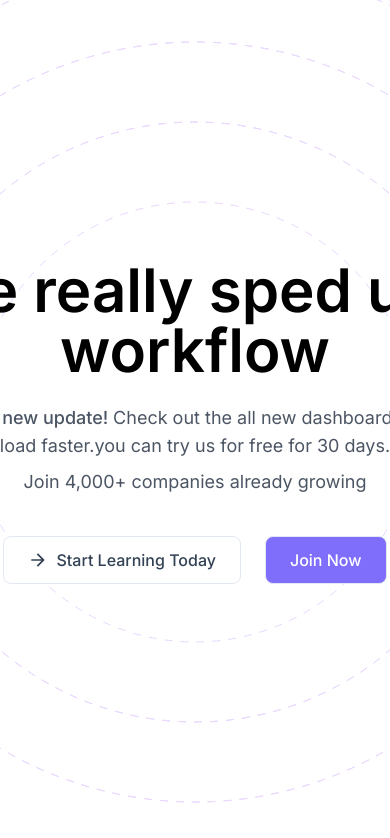
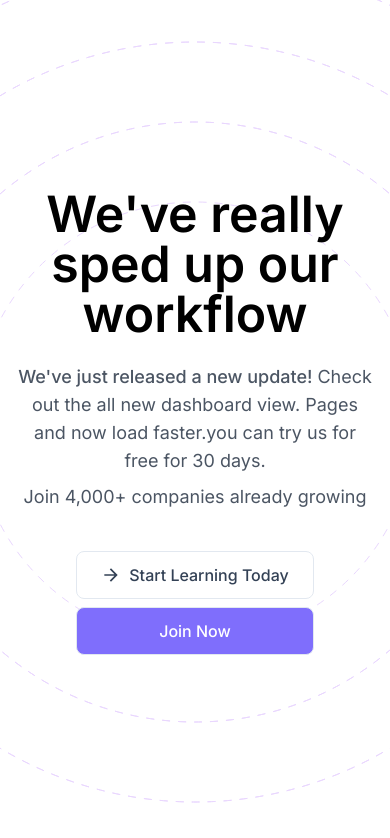
Before and after one commit to Shivam-Sharma-1/KampKode-Assignment, a Next.js app: page / in a window 390 px wide. Shown: the top 838 px of the page. Built offline with nearby package versions, Linux system fonts and the light colour scheme.

Commit message:
refactor: Update HeroSection component styles for responsive layout

```diff
--- a/src/components/HeroSection.tsx
+++ b/src/components/HeroSection.tsx
@@ -1,3 +1,5 @@
+"use client";
+
 import React from "react";
 import OrbitingCircles from "./magicui/orbiting-circles";
 import { IoMdArrowForward } from "react-icons/io";
@@ -6,12 +8,12 @@ import Image from "next/image";
 function HeroSection() {
   return (
     <section>
-      <div className="relative flex h-full min-h-dvh w-full flex-col items-center justify-center overflow-hidden bg-background">
-        <div className="pointer-events-none text-center leading-none text-black z-[10] dark:from-white dark:to-black flex flex-col items-center gap-6">
-          <h1 className="text-[60px] font-semibold ">
+      <div className="relative flex h-full py-20 md:p-0 min-h-dvh w-full flex-col items-center justify-center overflow-hidden bg-background">
+        <div className="pointer-events-none text-center leading-none text-black z-[10] dark:from-white dark:to-black flex flex-col items-center gap-6 w-full px-4">
+          <h1 className="sm:text-[60px] text-[50px] font-semibold w-full">
             We&apos;ve really sped up our workflow
           </h1>
-          <div className="text-lg w-[800px] text-center text-gray-600 flex flex-col gap-2">
+          <div className="text-lg w-full max-w-[800px] text-center text-gray-600 flex flex-col gap-2">
             <p>
               <span className="font-medium">
                 We&apos;ve just released a new update!{" "}
@@ -21,12 +23,12 @@ function HeroSection() {
             </p>
             <p> Join 4,000+ companies already growing</p>
           </div>
-          <div className="flex items-center gap-6 mt-4">
-            <button className="h-12 items-center justify-center rounded-[8px] border border-slate-200 bg-white px-6 font-medium text-slate-700 cursor-pointer z-[10] flex gap-2">
+          <div className="flex flex-col xs:flex-row items-center gap-2 xs:gap-6 mt-4">
+            <button className="h-12 items-center justify-center rounded-[8px] border border-slate-200 bg-white px-6 font-medium text-slate-700 cursor-pointer z-[10] flex gap-2 xs:w-fit w-full">
               <IoMdArrowForward className="w-5 h-5" />
               Start Learning Today
             </button>
-            <button className="h-12 items-center justify-center rounded-[8px] border border-slate-200 bg-primary px-6 font-medium text-white cursor-pointer z-[10] flex gap-2">
+            <button className="h-12 items-center justify-center rounded-[8px] border border-slate-200 bg-primary px-6 font-medium text-white cursor-pointer z-[10] flex gap-2 xs:w-fit w-full">
               Join Now
             </button>
           </div>
```
